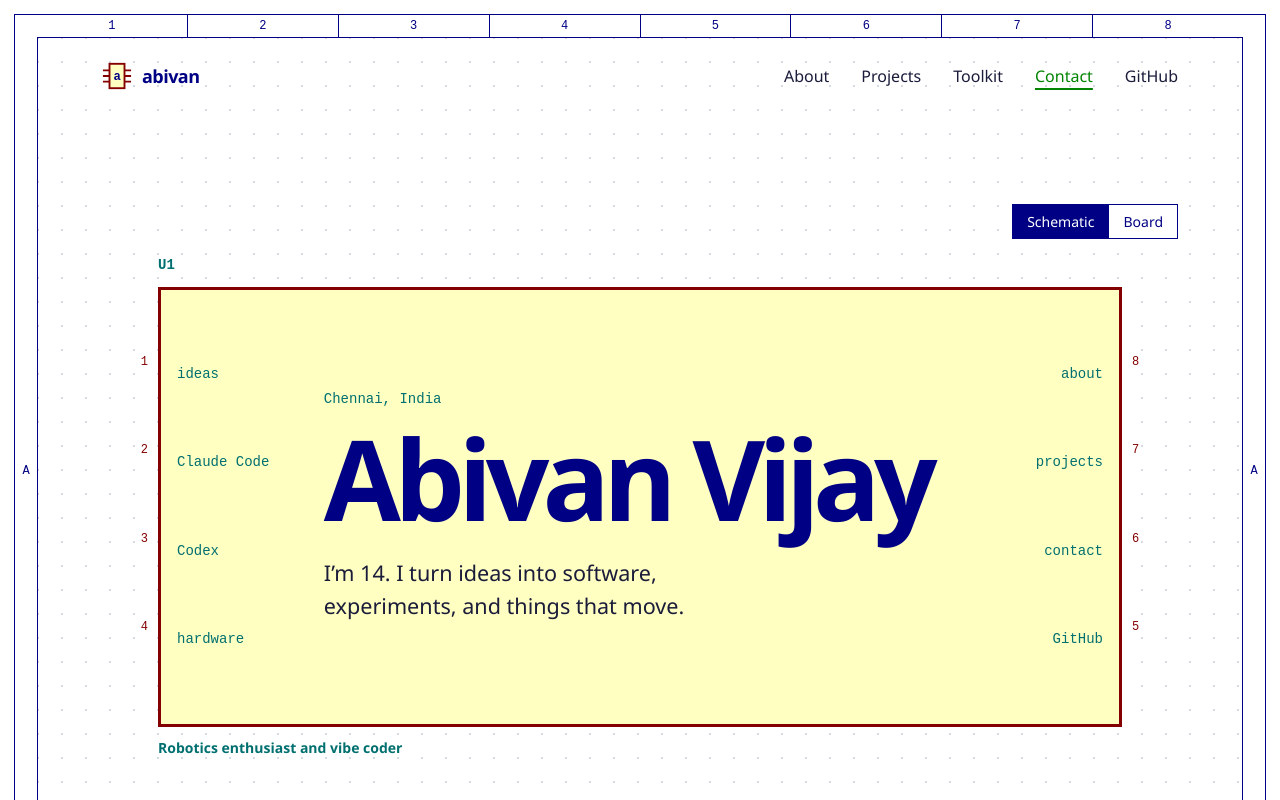
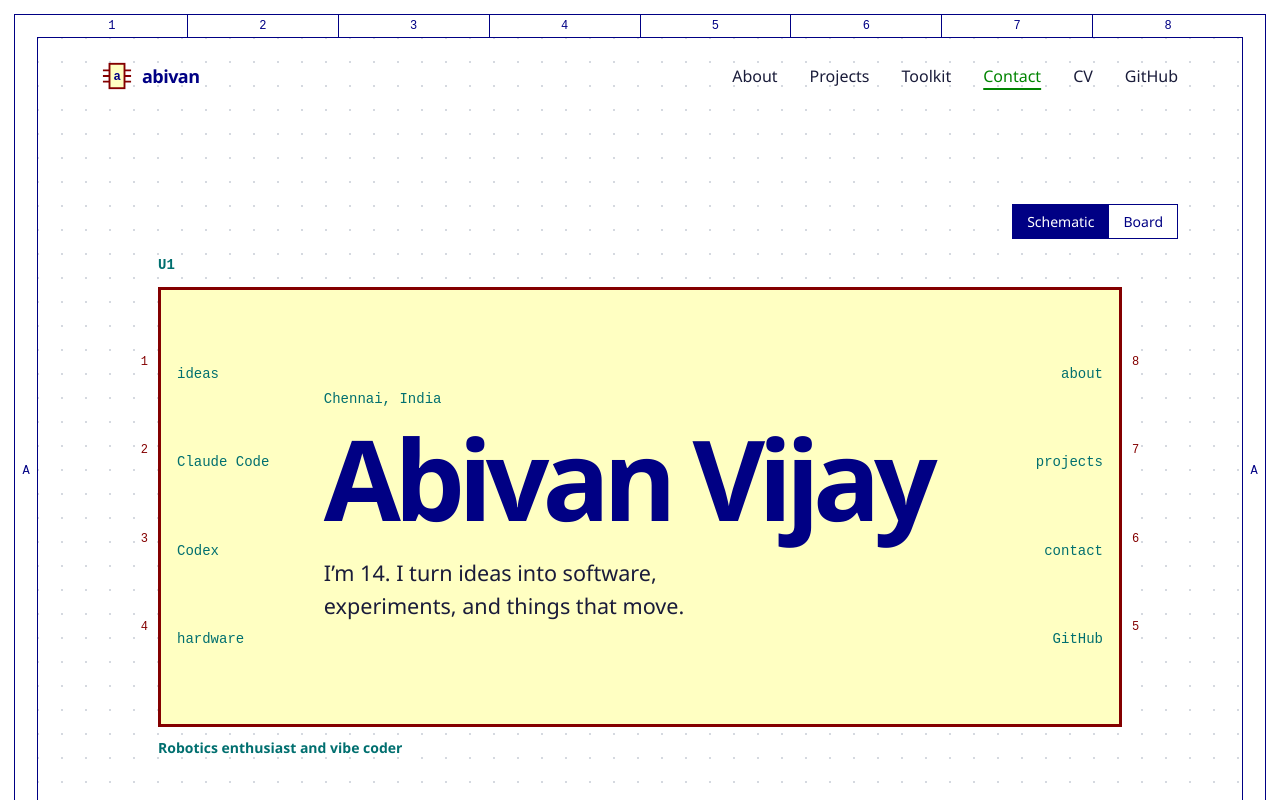
Before and after one commit to abivan100-stack/abivan-portfolio, a React (Vite) app: page / in a window 1280 px wide. Shown: the top 800 px of the page. Built offline with nearby package versions, Linux system fonts and the light colour scheme; a web font is replaced by a local one.

Commit message:
Put the CV in the header on every page and keep the nav on the sheet at every width

```diff
--- a/src/App.css
+++ b/src/App.css
@@ -532,9 +532,15 @@ a.tp-project:hover { text-decoration-color: currentColor; }
   .title-block { justify-self: stretch; }
 }
 
-@media (max-width: 420px) {
+/* The nav drops below the wordmark before its six links can push the page sideways (they overflow below about 485px) */
+@media (max-width: 520px) {
   .site-header { flex-wrap: wrap; row-gap: 6px; padding-block: 14px 10px; }
   .site-header nav { width: 100%; justify-content: space-between; gap: 8px; }
+}
+
+/* Six links need about 275px to sit in one row with room between them, so narrower phones get two rows of three */
+@media (max-width: 359px) {
+  .site-header nav { display: grid; grid-template-columns: repeat(3, auto); row-gap: 2px; }
 }
 
 @media (max-width: 380px) {
--- a/src/components/Sheet.tsx
+++ b/src/components/Sheet.tsx
@@ -1,5 +1,5 @@
 import type { AnchorHTMLAttributes, CSSProperties, ReactNode } from 'react'
-import { formatDate, formatDateRange, isUpcoming, projectAnchor, GITHUB_URL, type Project, type Recognition } from '../lib/portfolio'
+import { formatDate, formatDateRange, isUpcoming, projectAnchor, CV_URL, GITHUB_URL, type Project, type Recognition } from '../lib/portfolio'
 import { useToday } from '../lib/useToday'
 
 const rulerNumbers = [1, 2, 3, 4, 5, 6, 7, 8]
@@ -50,6 +50,8 @@ export function PageFrame({ homeHref, nav, footer, children }: { homeHref: strin
                 {item.label}
               </a>
             ))}
+            {/* On every page, where people look for a CV first */}
+            <NewTabLink href={CV_URL}>CV<span className="visually-hidden">, PDF</span></NewTabLink>
             <NewTabLink href={GITHUB_URL}>GitHub</NewTabLink>
           </nav>
         </header>
```
